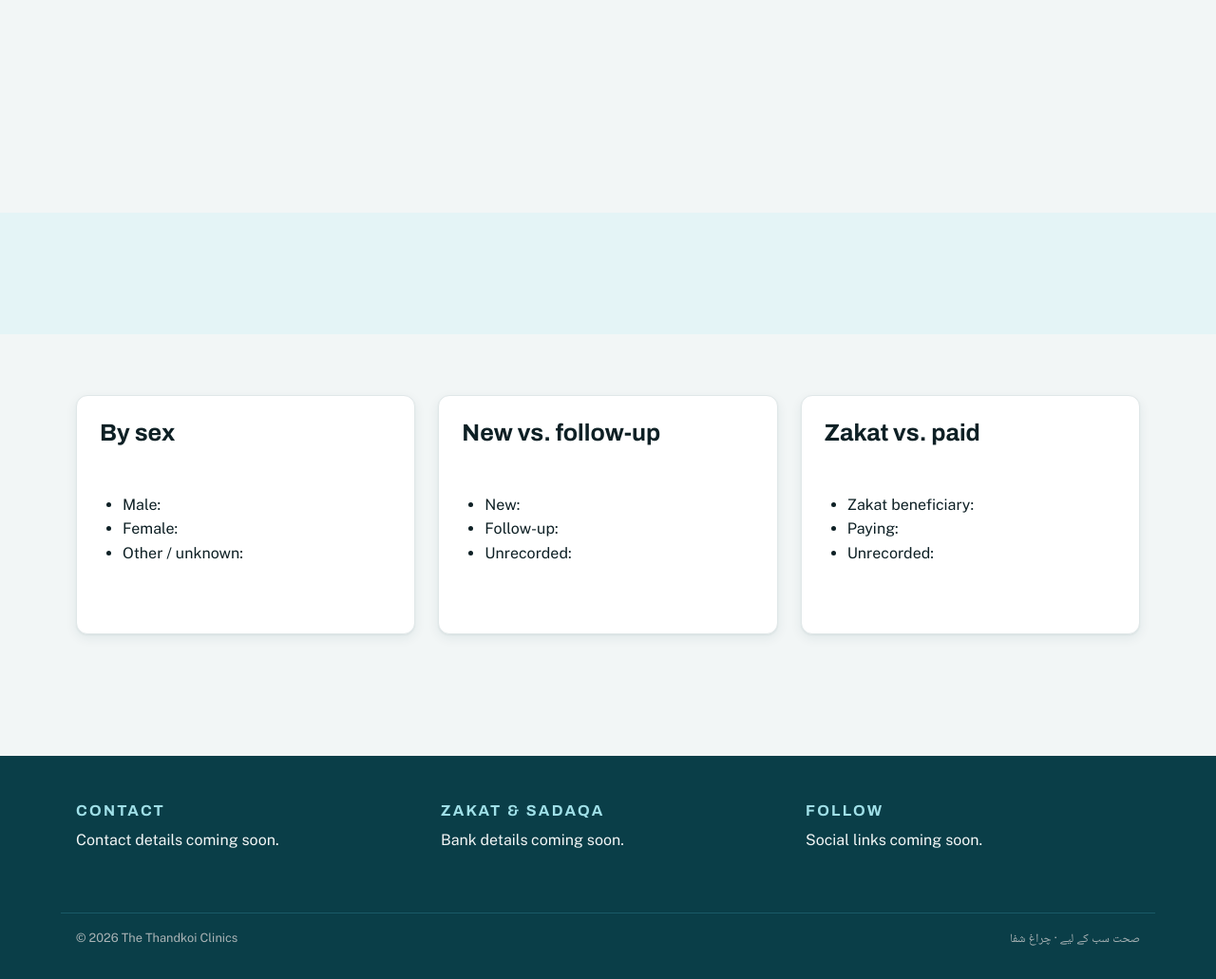
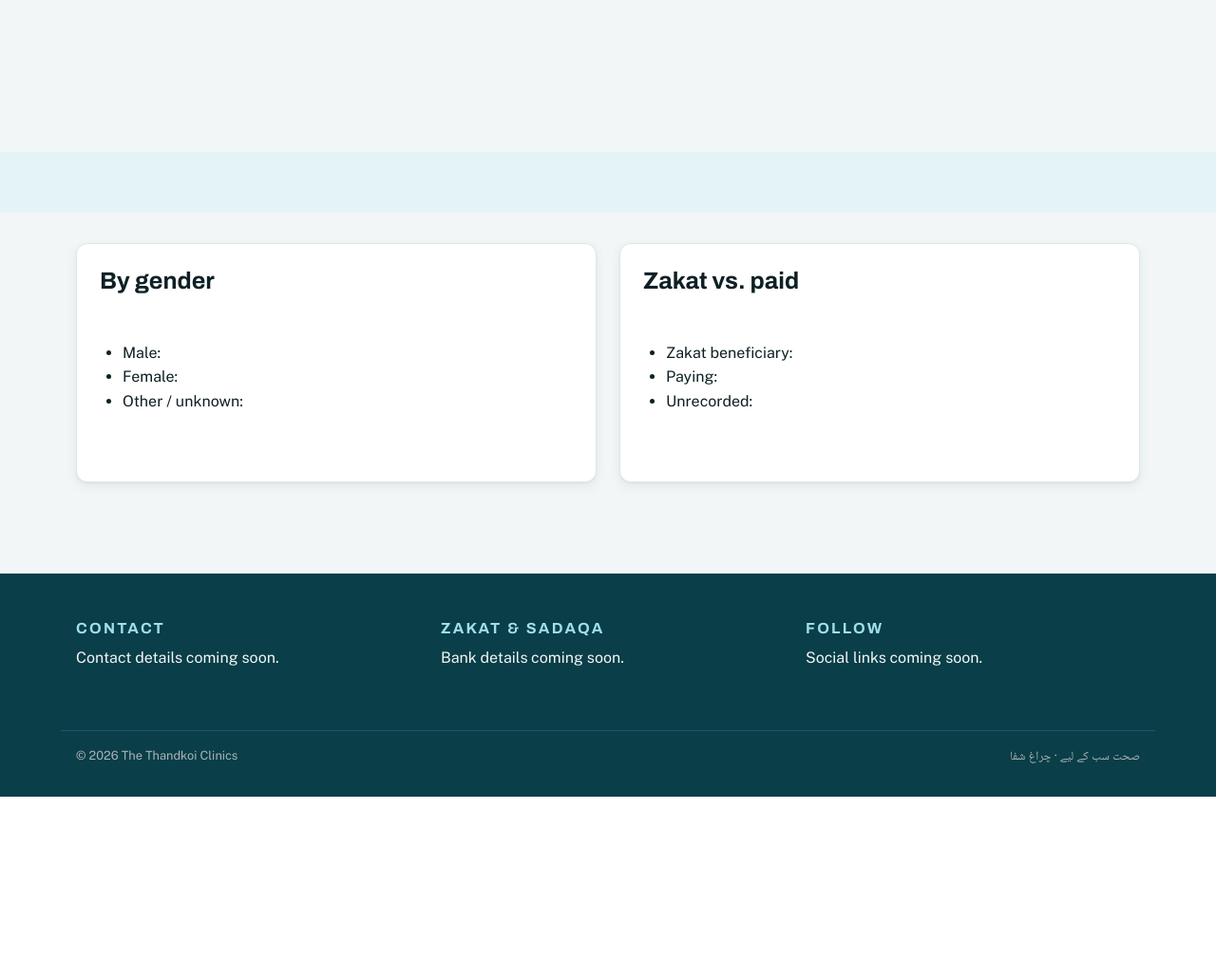
Before and after one commit to hh2110/thandkoi-clinics, a Django app: template apps/pipeline/templates/pipeline/daily_report_page.html in a window 1280 px wide. Shown: the part 213-1244 px from the top of the page at 95% size. After the commit the page ends 1052 px from the top, so only its background shows below. Run offline with Django 5.2, Linux system fonts and the light colour scheme; the template is opened without the code that fills it, so the values that code supplies are empty; parts of the project's set-up code (start-up, migrations or seed data) failed here and were passed over.

Commit message:
feat(pipeline): daily report page UX pass (#49)
* feat(pipeline): daily report page UX pass

Seven maintainer feedback items on the daily report page:

- Stat-band figures now center regardless of item count (was a fixed-column
  grid that left-justified a short row) -- a shared component, so this also
  fixes the same issue anywhere else headline stats render.
- Fixed dark-mode contrast: --color-stat-value gives the stat figures their
  own dark-appropriate colour instead of reading --color-brand, which had no
  dark override and read as ~1.9:1 contrast against the dark ribbon.
- "By sex" -> "By gender".
- Dropped the "New vs. follow-up" card -- the real TKC parser never
  populates is_new_patient, so it always rendered as dead zeros.
- Dropped the "By department" section for the same reason (department is
  never populated); the aggregate still computes it at the model layer.
- Added a page-scoped section--snug spacing modifier so this page's several
  short, header-less sections don't stack the full sitewide gap between them.
- Added ReportIndexPage.intro (RichTextField), mirroring NewsletterIndexPage/
  OurWorkPage's optional-intro pattern -- the template already expected it.

Co-Authored-By: Claude Opus 4.8 <noreply@anthropic.com>

* test(pipeline): fold Site-rooting into the home_page fixture, drop duplication

Code review caught that two new tests copy-pasted the same 3-line
Site.objects.get(is_default_site=True)/site.root_page = .../site.save()
snippet instead of extending the fixture. The pipeline home_page fixture's
own docstring already claimed to mirror apps.core.tests.home_page's role,
which does exactly this -- it just didn't actually do it. Now it does, so
future tests resolving a real URL via client.get(...) don't need to repeat
the snippet.

Co-Authored-By: Claude Opus 4.8 <noreply@anthropic.com>

---------

Co-authored-by: Hikmatyar Hasan <hikmatyarhasan@gmail.com>
Co-authored-by: Claude Opus 4.8 <noreply@anthropic.com>

```diff
--- a/apps/pipeline/templates/pipeline/daily_report_page.html
+++ b/apps/pipeline/templates/pipeline/daily_report_page.html
@@ -7,17 +7,23 @@ never copying figures onto the page) — never from `page.summary_sentence`,
 which is rendered separately, below the figures, and is allowed to be blank
 (CLAUDE.md invariant #3: numbers from Python, prose never a source of a
 statistic).
+
+`section--snug` (layout.css) is a page-scoped spacing modifier: every section
+here is a short, header-less block (title, figures, a couple of optional
+detail lists), so the sitewide `.section` rhythm (`--space-8` each side)
+stacks into a lot of dead air between them. Scoped to this page rather than
+shrinking `--space-8` itself, which other, longer pages still rely on.
 {% endcomment %}
 
 {% block content %}
-  <section class="section">
+  <section class="section section--snug">
     <div class="wrapper prose">
       <h1>{{ page.title }}</h1>
       <p class="text-faint">{{ page.report_date }}</p>
     </div>
   </section>
 
-  <section class="section section--tinted stat-band" data-role="figures">
+  <section class="section section--snug section--tinted stat-band" data-role="figures">
     <div class="wrapper">
       <div class="stat-band__grid">
         {% for stat in page.headline_stats %}
@@ -31,30 +37,22 @@ statistic).
   </section>
 
   {% if page.summary_sentence %}
-    <section class="section" data-role="narrative">
+    <section class="section section--snug" data-role="narrative">
       <div class="wrapper prose">
         <p>{{ page.summary_sentence }}</p>
       </div>
     </section>
   {% endif %}
 
-  <section class="section">
+  <section class="section section--snug">
     <div class="wrapper">
-      <div class="card-grid card-grid--3">
+      <div class="card-grid card-grid--2">
         <article class="card">
-          <h3 class="card__title">{% translate "By sex" %}</h3>
+          <h3 class="card__title">{% translate "By gender" %}</h3>
           <ul class="prose">
             <li>{% translate "Male" %}: <strong>{{ aggregate.male_patients }}</strong></li>
             <li>{% translate "Female" %}: <strong>{{ aggregate.female_patients }}</strong></li>
             <li>{% translate "Other / unknown" %}: <strong>{{ aggregate.other_or_unknown_sex_patients }}</strong></li>
-          </ul>
-        </article>
-        <article class="card">
-          <h3 class="card__title">{% translate "New vs. follow-up" %}</h3>
-          <ul class="prose">
-            <li>{% translate "New" %}: <strong>{{ aggregate.new_patients }}</strong></li>
-            <li>{% translate "Follow-up" %}: <strong>{{ aggregate.follow_up_patients }}</strong></li>
-            <li>{% translate "Unrecorded" %}: <strong>{{ aggregate.unknown_patient_type_patients }}</strong></li>
           </ul>
         </article>
         <article class="card">
@@ -69,21 +67,8 @@ statistic).
     </div>
   </section>
 
-  {% if by_department %}
-    <section class="section">
-      <div class="wrapper prose">
-        <h2>{% translate "By department" %}</h2>
-        <ul>
-          {% for label, count in by_department %}
-            <li>{{ label }}: <strong>{{ count }}</strong></li>
-          {% endfor %}
-        </ul>
-      </div>
-    </section>
-  {% endif %}
-
   {% if by_diagnosis_category %}
-    <section class="section">
+    <section class="section section--snug">
       <div class="wrapper prose">
         <h2>{% translate "By diagnosis category" %}</h2>
         <ul>
@@ -96,7 +81,7 @@ statistic).
   {% endif %}
 
   {% if by_age_band %}
-    <section class="section">
+    <section class="section section--snug">
       <div class="wrapper prose">
         <h2>{% translate "By age band" %}</h2>
         <ul>
--- a/static/css/layout.css
+++ b/static/css/layout.css
@@ -28,6 +28,15 @@
 
 .section--tinted {
   background-color: var(--color-accent-soft-bg);
+}
+
+/* Page-scoped rhythm override for a page made up of several short,
+   header-less sections stacked back to back (the daily report page) — cuts
+   the sitewide `--space-8` gap down to `--space-4` (both existing tokens on
+   the `tokens.css` scale, no new value invented) without touching `.section`
+   itself, which longer pages still rely on. */
+.section--snug {
+  padding-block: var(--space-4);
 }
 
 /* The Teal-Deep "dark band" (donate band family) — always the deep teal
@@ -164,12 +173,23 @@
   }
 }
 
-/* --- Impact-stat band ------------------------------------------------------ */
+/* --- Impact-stat band ------------------------------------------------------
+   A flex row rather than a fixed-column grid: `page.headline_stats` (or the
+   CMS-editable ImpactStatsBlock) can hand this any number of stats, and a
+   short row of `1fr` grid tracks left-justifies instead of centering when
+   there are fewer items than columns. `justify-content: center` on a flex row
+   centers the whole row regardless of count, so a 3-stat report and a 4-stat
+   one both land centered without hard-coding either number. */
 .stat-band__grid {
-  display: grid;
-  grid-template-columns: repeat(2, 1fr);
+  display: flex;
+  flex-wrap: wrap;
+  justify-content: center;
   gap: var(--space-4) var(--space-2);
   text-align: center;
+}
+
+.stat-band__grid .stat {
+  flex: 0 1 calc(50% - var(--space-2) / 2);
 }
 
 .stat__value {
@@ -177,7 +197,7 @@
   font-weight: 800;
   font-size: var(--font-size-2xl);
   line-height: 1;
-  color: var(--color-brand);
+  color: var(--color-stat-value);
   font-variant-numeric: tabular-nums;
   margin-block: 0;
 }
@@ -202,8 +222,11 @@
 
 @media (min-width: 56rem) {
   .stat-band__grid {
-    grid-template-columns: repeat(4, 1fr);
     gap: var(--space-4);
+  }
+
+  .stat-band__grid .stat {
+    flex: 0 1 calc(25% - var(--space-4) * 3 / 4);
   }
 }
 
--- a/static/css/tokens.css
+++ b/static/css/tokens.css
@@ -53,6 +53,16 @@
   --color-donate-bg: var(--color-amber-on-light);
   --color-donate-text: #ffffff;
   --color-focus-ring: var(--color-teal-bright);
+
+  /* Stat-band figures (`.stat__value`, layout.css) sit on
+     --color-accent-soft-bg, which becomes the deep-teal ground in dark mode
+     (below). --color-brand itself stays the same light-mode teal in dark
+     mode (it's also used against lighter surfaces elsewhere), which drops
+     the figure's contrast against that now-dark background to ~1.9:1 — the
+     "ribbon disappears in dark mode" report. This token gives the figure its
+     own dark-appropriate colour without changing --color-brand everywhere
+     else it's used. */
+  --color-stat-value: var(--color-brand);
 
   /* Footer is always the dark teal ground, in both themes (brand-guidelines
      "Footer / deepest ground"), so it gets its own fixed tokens rather than
@@ -110,6 +120,7 @@
     --color-donate-bg: var(--color-amber-on-dark);
     --color-donate-text: var(--color-ink);
     --color-accent-soft-bg: var(--color-teal-deep);
+    --color-stat-value: var(--color-pale-aqua);
   }
 }
 
@@ -131,6 +142,7 @@
   --color-donate-bg: var(--color-amber-on-dark);
   --color-donate-text: var(--color-ink);
   --color-accent-soft-bg: var(--color-teal-deep);
+  --color-stat-value: var(--color-pale-aqua);
 }
 
 :root[data-theme="light"] {
@@ -150,4 +162,5 @@
   --color-donate-bg: var(--color-amber-on-light);
   --color-donate-text: #ffffff;
   --color-accent-soft-bg: var(--color-aqua-tint);
+  --color-stat-value: var(--color-brand);
 }
```
Also changed, not shown: apps/pipeline/models.py (+14 -3 lines), apps/pipeline/tests.py (+96 -4 lines), apps/pipeline/migrations/0004_reportindexpage_intro.py (added).
